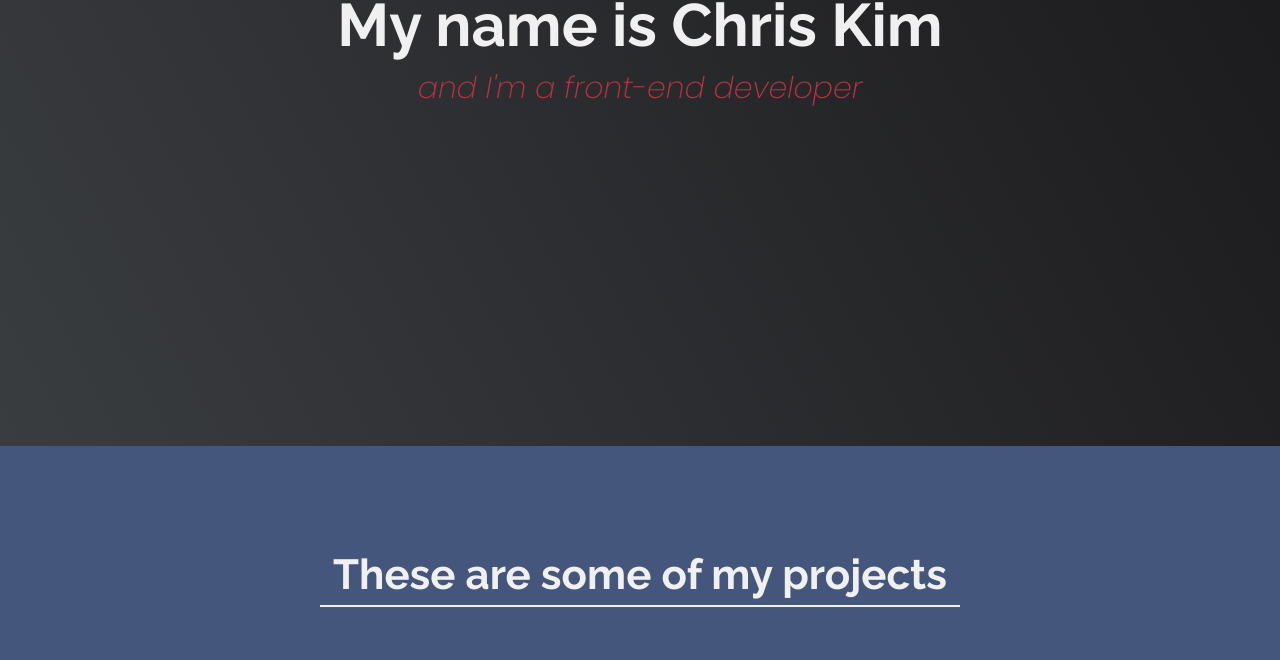
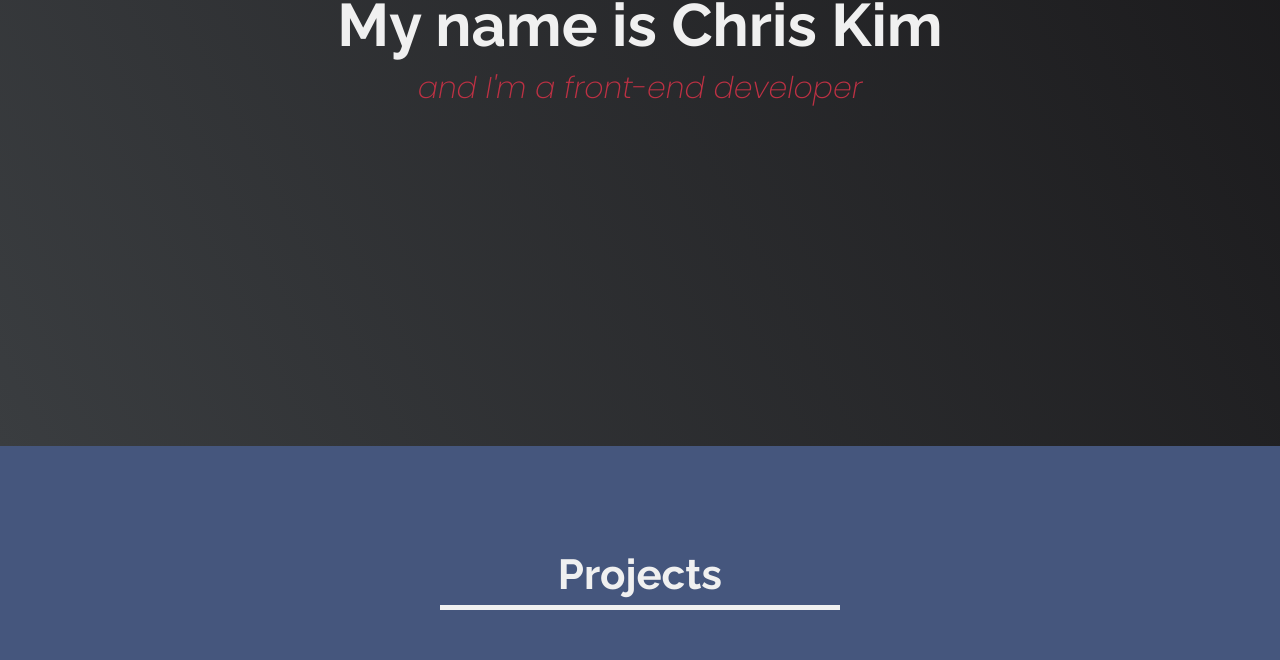
Before and after one commit to ckim77/ckim77.github.io, a plain HTML site: page index.html in a window 1280 px wide. Shown: the part 354-1014 px from the top of the page. Drawn offline with Linux system fonts and the light colour scheme.

Commit message:
added some stuff

```diff
--- a/index.html
+++ b/index.html
@@ -42,7 +42,7 @@
 </section>
 
 <section id="projects" class="projects-section">
-  <h2 class="projects-section-header">These are some of my projects</h2>
+  <h2 class="projects-section-header">Projects</h2>
 
   <div class="projects-grid">
     <a
--- a/style.css
+++ b/style.css
@@ -139,9 +139,9 @@
   }
 
   .projects-section-header {
-    max-width: 640px;
+    max-width: 400px;
     margin: 0 auto 6rem auto;
-    border-bottom: 0.2rem solid var(--main-white);
+    border-bottom: 0.5rem solid var(--main-white);
   }
 
   @media (max-width: 28.75em) {
```
